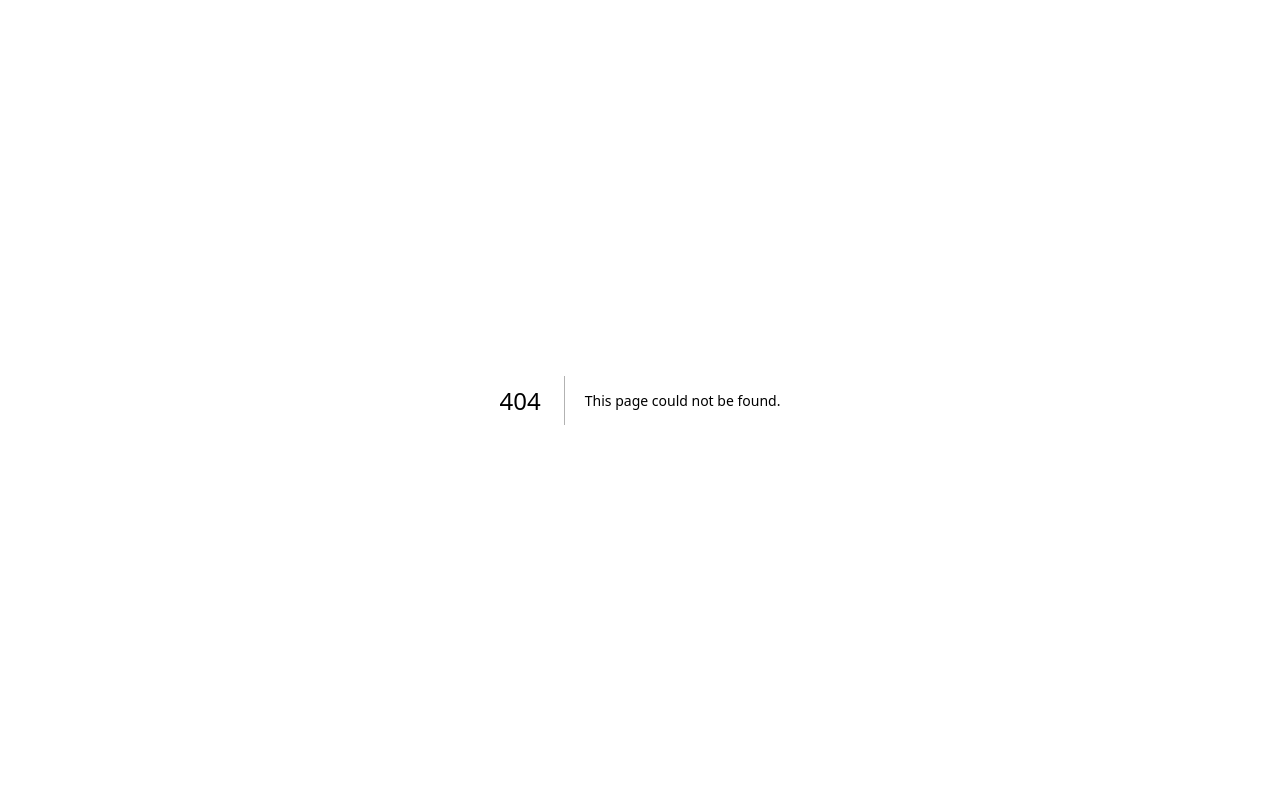
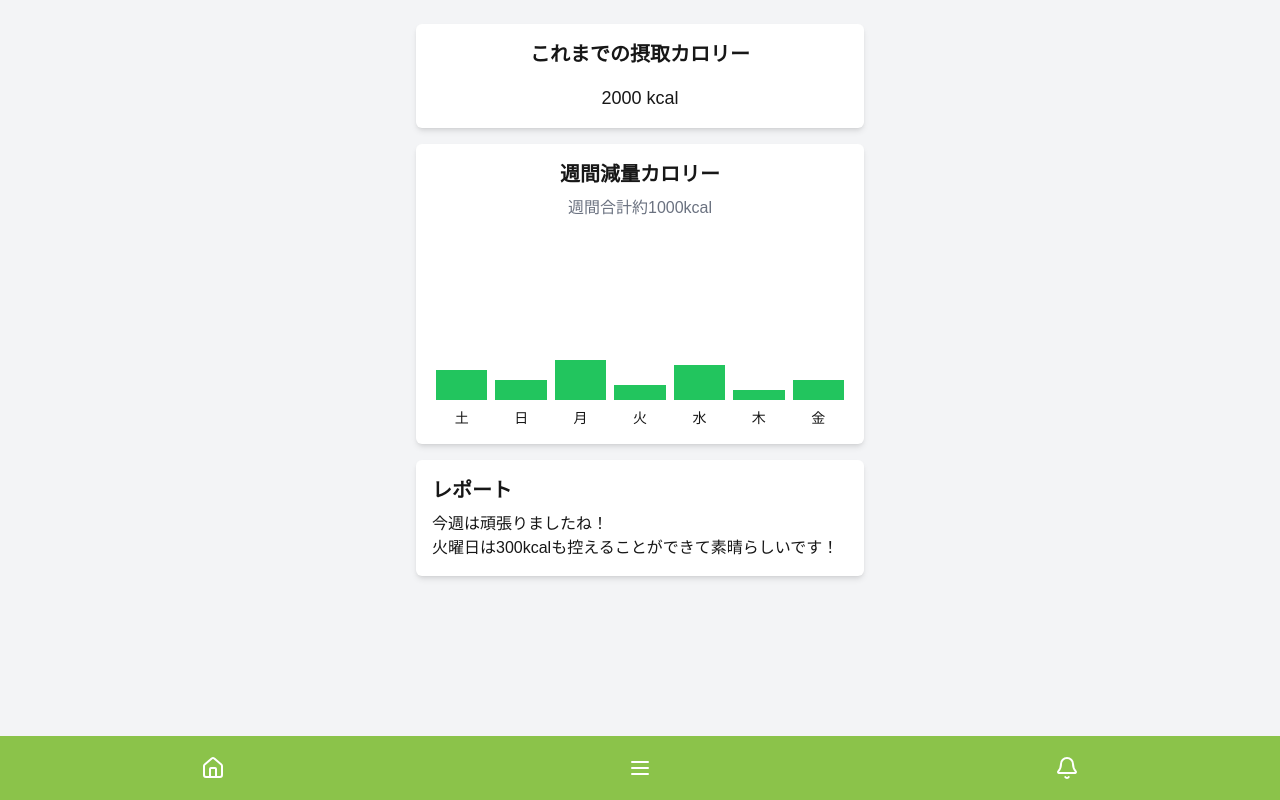
Before and after one commit to s1f102202538/engineer-guild-hackathon, a Next.js app in the folder packages/client/: page /chart in a window 1280 px wide. Before the commit this address had no page. Built offline with nearby package versions, Linux system fonts and the light colour scheme.

Commit message:
ubuntuに移行します

```diff
--- /dev/null
+++ b/packages/client/app/chart/components/ReportSection.tsx
@@ -0,0 +1,13 @@
+import React from 'react';
+
+const ReportSection: React.FC = () => {
+  return (
+    <div className="bg-white rounded-md shadow-md p-4">
+      <h2 className="text-lg sm:text-xl font-bold mb-2">レポート</h2>
+      <p>今週は頑張りましたね！</p>
+      <p>火曜日は300kcalも控えることができて素晴らしいです！</p>
+    </div>
+  );
+};
+
+export default ReportSection;
--- /dev/null
+++ b/packages/client/app/chart/components/TotalCalorieCard.tsx
@@ -0,0 +1,18 @@
+import React from 'react';
+
+interface TotalCalorieCardProps {
+  totalCalories: number; // 合計摂取カロリーのデータ(例: 数値)
+}
+
+const TotalCalorieCard: React.FC<TotalCalorieCardProps> = ({ totalCalories }) => {
+  return (
+    <div className="bg-white rounded-md shadow-md p-4">
+      <h2 className="text-lg sm:text-xl font-bold mb-4 text-center">これまでの摂取カロリー</h2>
+      <div className="flex items-center justify-center">
+        <span className="text-lg font-medium">{totalCalories} kcal</span>
+      </div>
+    </div>
+  );
+};
+
+export default TotalCalorieCard;
--- /dev/null
+++ b/packages/client/app/chart/components/WeeklyCalorieCard.tsx
@@ -0,0 +1,43 @@
+import React from 'react';
+
+interface WeeklyCalorieCardProps {
+  weeklyCalories: number[]; // 週間減量カロリーのデータ（例: 日別の数値）
+  weeklyTotal: number;      // 週間合計カロリー（例: 1000）
+}
+
+const WeeklyCalorieCard: React.FC<WeeklyCalorieCardProps> = ({
+  weeklyCalories,
+  weeklyTotal
+}) => {
+  const today = new Date();
+  const daysOfWeek = ['日', '月', '火', '水', '木', '金', '土'];
+
+  return (
+    <div className="bg-white rounded-md shadow-md p-4">
+      <h2 className="text-lg sm:text-xl font-bold mb-2 text-center">週間減量カロリー</h2>
+      <p className="text-gray-500 mb-4 text-center">週間合計約{weeklyTotal}kcal</p>
+      <div className="flex flex-col h-48">
+        <div className="flex items-end justify-between flex-1">
+          {weeklyCalories.map((value, index) => {
+            // 最後の要素が今日になるように計算
+            const offset = weeklyCalories.length - 1 - index;
+            const date = new Date(today);
+            date.setDate(today.getDate() - offset);
+            const dayLabel = daysOfWeek[date.getDay()];
+            return (
+              <div key={index} className="flex-1 mx-1 flex flex-col items-center">
+                <div
+                  className="bg-green-500 w-full"
+                  style={{ height: `${value / 10}px` }}
+                />
+                <span className="mt-2 text-sm">{dayLabel}</span>
+              </div>
+            );
+          })}
+        </div>
+      </div>
+    </div>
+  );
+};
+
+export default WeeklyCalorieCard;
--- /dev/null
+++ b/packages/client/app/chart/page.tsx
@@ -0,0 +1,35 @@
+import React from 'react';
+import TotalCalorieCard from './components/TotalCalorieCard';
+import WeeklyCalorieCard from './components/WeeklyCalorieCard';
+import ReportSection from './components/ReportSection';
+import Navbar from '../components/Navbar';
+
+const HomePage: React.FC = () => {
+  // 例としてのダミーデータ
+  const totalCaloriesData = 2000;
+  const weeklyCaloriesData = [300, 200, 400, 150, 350, 100, 200];
+  const weeklyTotal = 1000; // 週間合計カロリーの例
+
+  return (
+    <div className="min-h-screen bg-gray-100 py-6">
+      <div className="max-w-md mx-auto space-y-4">
+        {/* 合計我慢カロリーカード */}
+        <TotalCalorieCard totalCalories={totalCaloriesData} />
+        {/* 週間減量カロリーカード */}
+        <WeeklyCalorieCard
+          weeklyCalories={weeklyCaloriesData}
+          weeklyTotal={weeklyTotal}
+        />
+
+        {/* レポートセクション */}
+        <ReportSection />
+
+        {/* Navbar */}
+        <Navbar />
+
+      </div>
+    </div>
+  );
+};
+
+export default HomePage;
```
